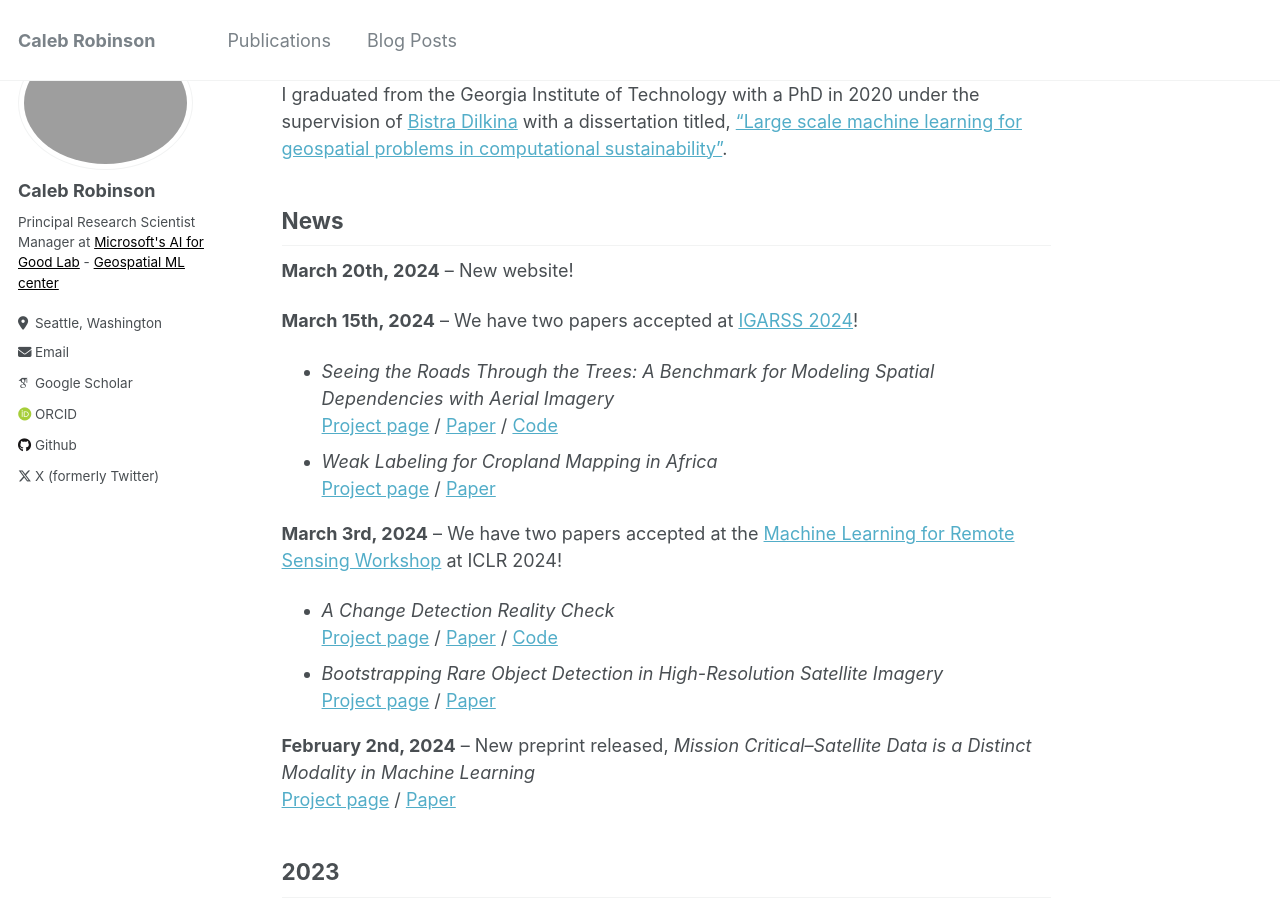
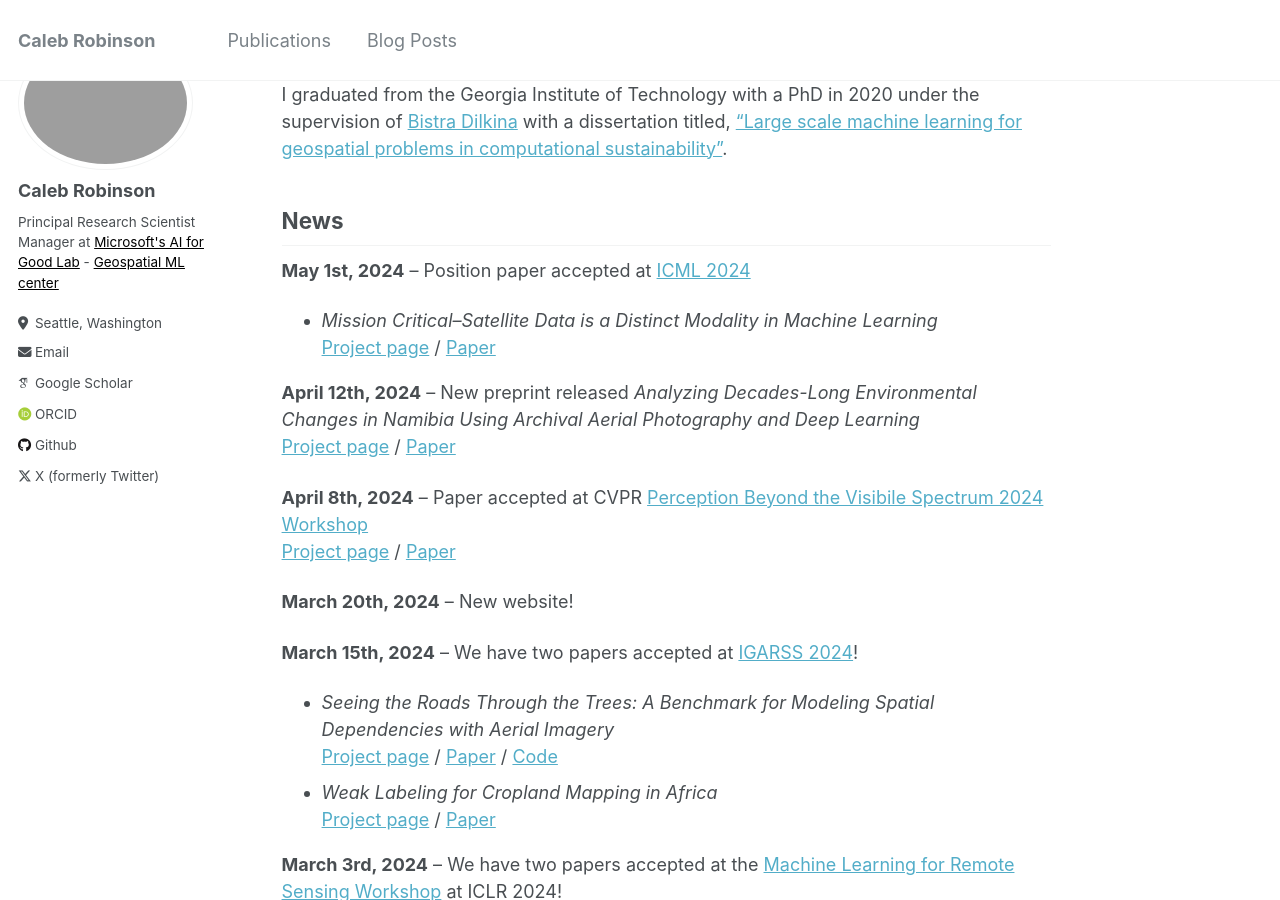
Before and after one commit to calebrob6/calebrob6.github.io, a Jekyll site: the page built from _pages/about.md, in a window 1280 px wide and 900 px high, scrolled down 399 px. Built offline with Jekyll 4.4.1, drawn with Linux system fonts in a browser that asks for light colours; some web fonts are replaced.

Commit message:
Update about.md

```diff
--- a/_pages/about.md
+++ b/_pages/about.md
@@ -13,6 +13,17 @@ I graduated from the Georgia Institute of Technology with a PhD in 2020 under th
 
 
 ## News
+
+
+**May 1st, 2024** -- Position paper accepted at [ICML 2024](https://icml.cc/)
+- *Mission Critical--Satellite Data is a Distinct Modality in Machine Learning* <br/> [Project page](publication/2024-01-01-Mission-Critical-Satellite-Data-is-a-Distinct-Modality-in-Machine-Learning) / [Paper](https://arxiv.org/abs/2402.01444)
+
+
+**April 12th, 2024** -- New preprint released *Analyzing Decades-Long Environmental Changes in Namibia Using Archival Aerial Photography and Deep Learning* <br/> [Project page](publication/2024-04-12-Analyzing-Historical-Aerial-Imagery) / [Paper](https://arxiv.org/abs/2404.08544)
+
+
+**April 8th, 2024** -- Paper accepted at CVPR [Perception Beyond the Visibile Spectrum 2024 Workshop](https://pbvs-workshop.github.io/)<br/> [Project page](publication/2023-01-01-Revisiting-Pre-trained-Remote-Sensing-Model-Benchmarks-Resizing-and-Normalization-Matters) / [Paper](https://arxiv.org/abs/2305.13456)
+
 
 **March 20th, 2024** -- New website!
 
```
